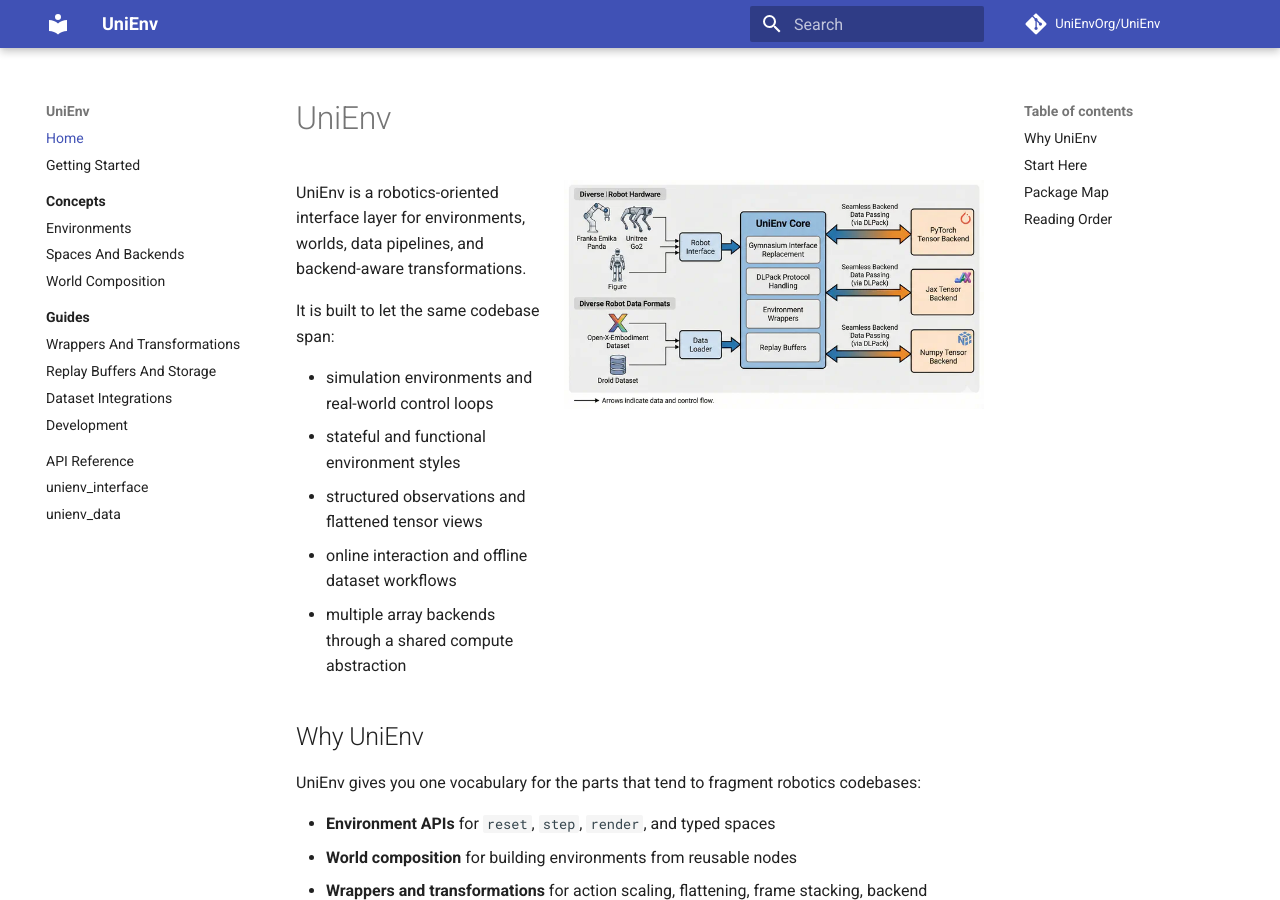
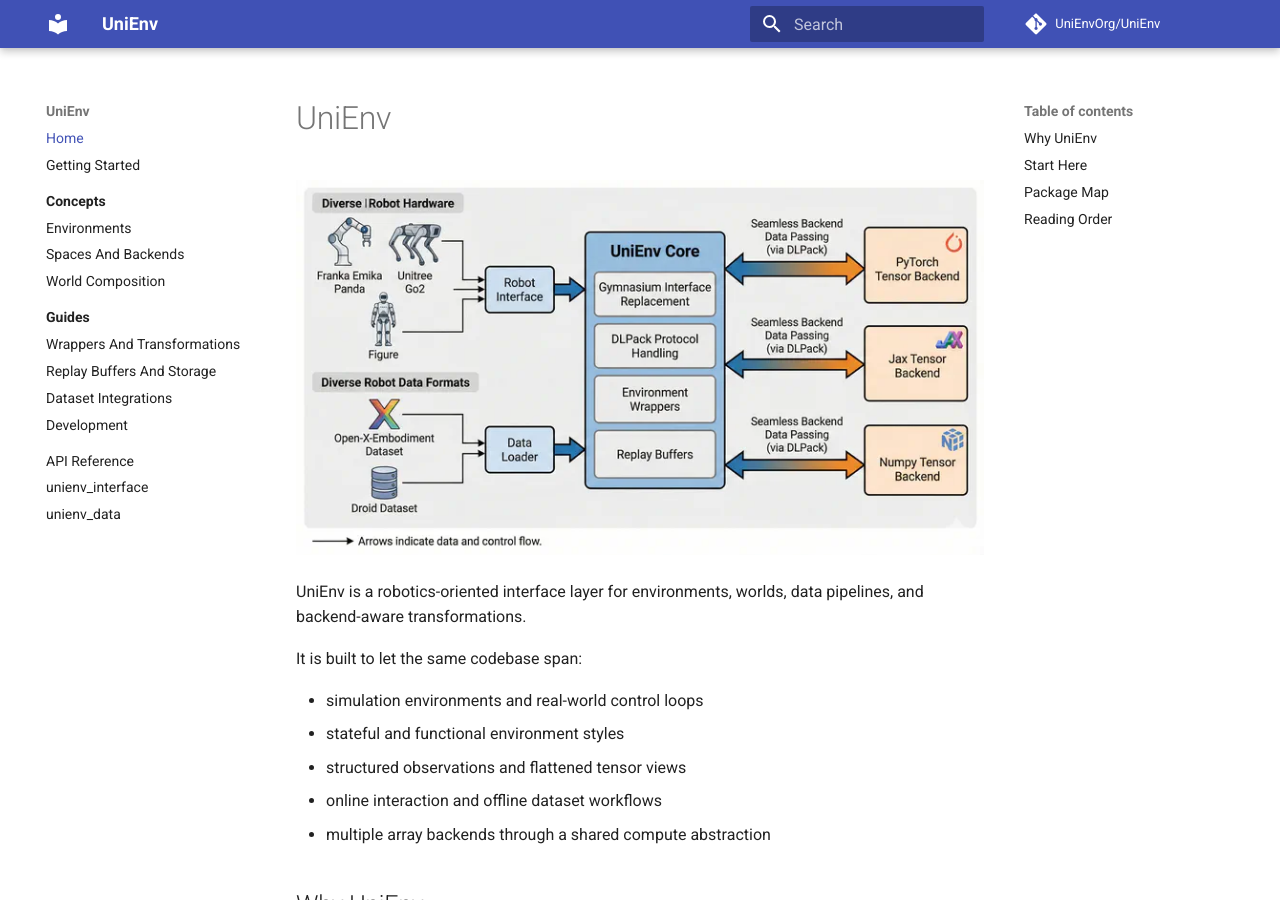
Before and after one commit to UniEnvOrg/UniEnv, an MkDocs documentation site: the page built from docs/index.md, in a window 1280 px wide and 900 px high. Built offline with MkDocs 1.6.1 and Material for MkDocs 9.7.7, drawn with Linux system fonts in a browser that asks for light colours; comment, search, counter and statistics services are not loaded.

Commit message:
Update citations

```diff
--- a/docs/index.md
+++ b/docs/index.md
@@ -1,6 +1,6 @@
 # UniEnv
 
-![UniEnv overview](static/unienv_overview.webp){ align=right width="420" }
+![UniEnv overview](static/unienv_overview.webp)
 
 UniEnv is a robotics-oriented interface layer for environments, worlds, data pipelines, and backend-aware transformations.
 
```
Also changed, not shown: README.md (+3 -1 lines), 1 other file.
